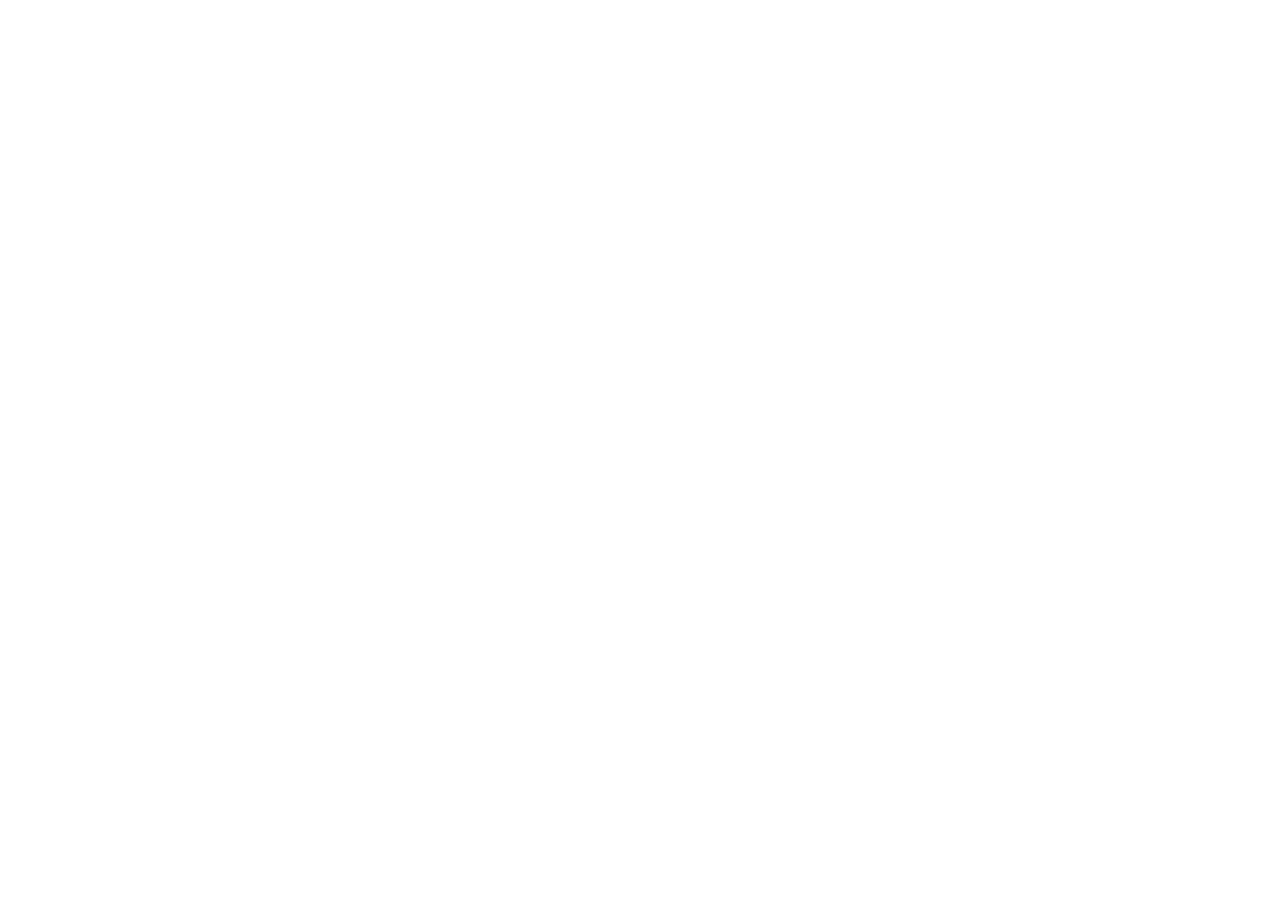
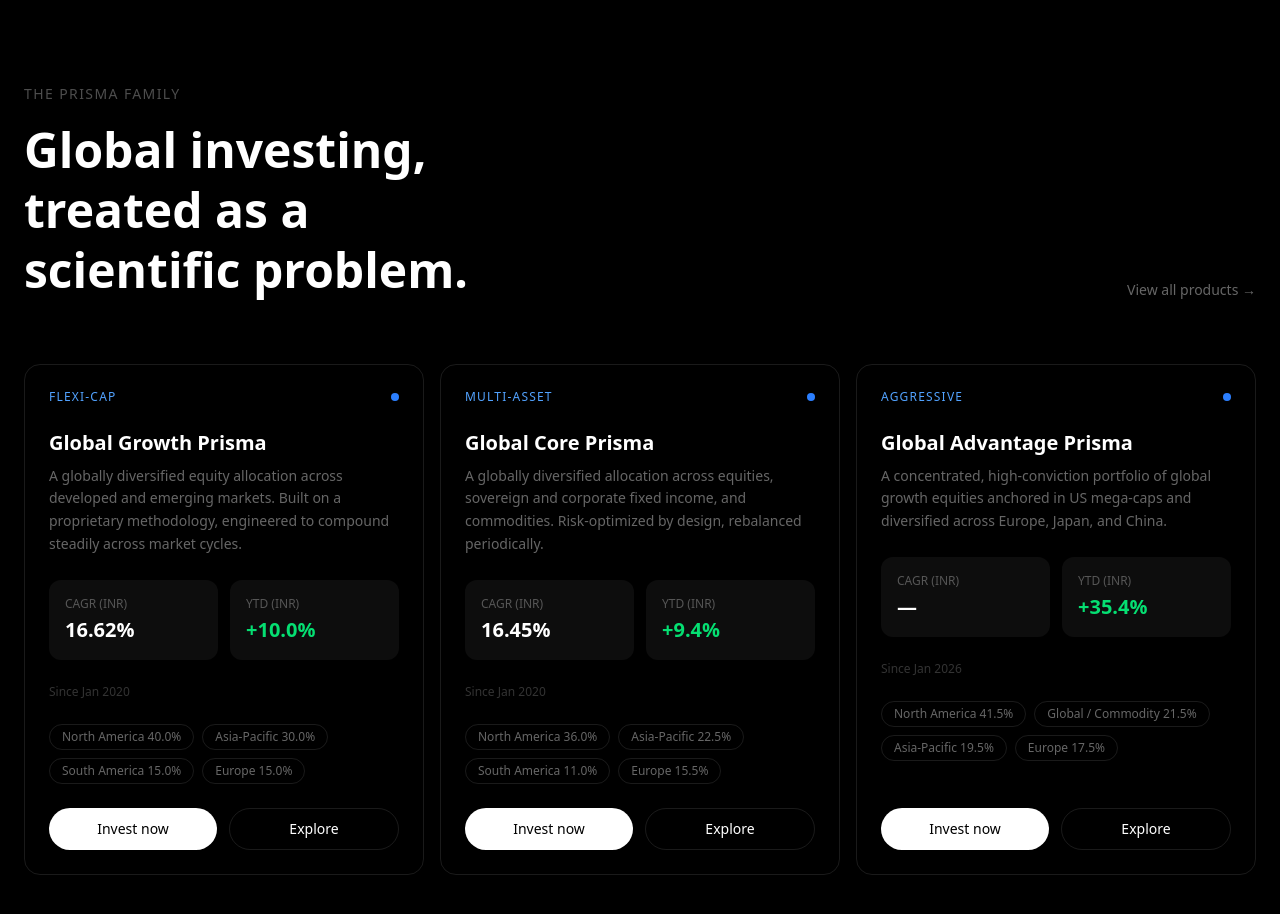
Before and after one commit to princeyadav14/spring-street, a Next.js app: page / in a window 1280 px wide. Shown: the part 1460-2374 px from the top of the page. Before the commit the page ends 1415 px from the top, so only its background shows below. Built offline with nearby package versions, Linux system fonts and the light colour scheme.

Commit message:
Add Products section

```diff
--- /dev/null
+++ b/app/components/Products.tsx
@@ -0,0 +1,106 @@
+import Link from 'next/link'
+
+const products = [
+  {
+    tag: 'FLEXI-CAP',
+    name: 'Global Growth Prisma',
+    description: 'A globally diversified equity allocation across developed and emerging markets. Built on a proprietary methodology, engineered to compound steadily across market cycles.',
+    cagr: '16.62%',
+    ytd: '+10.0%',
+    since: 'Since Jan 2020',
+    allocation: [
+      { region: 'North America', percent: '40.0%' },
+      { region: 'Asia-Pacific', percent: '30.0%' },
+      { region: 'South America', percent: '15.0%' },
+      { region: 'Europe', percent: '15.0%' },
+    ],
+  },
+  {
+    tag: 'MULTI-ASSET',
+    name: 'Global Core Prisma',
+    description: 'A globally diversified allocation across equities, sovereign and corporate fixed income, and commodities. Risk-optimized by design, rebalanced periodically.',
+    cagr: '16.45%',
+    ytd: '+9.4%',
+    since: 'Since Jan 2020',
+    allocation: [
+      { region: 'North America', percent: '36.0%' },
+      { region: 'Asia-Pacific', percent: '22.5%' },
+      { region: 'South America', percent: '11.0%' },
+      { region: 'Europe', percent: '15.5%' },
+    ],
+  },
+  {
+    tag: 'AGGRESSIVE',
+    name: 'Global Advantage Prisma',
+    description: 'A concentrated, high-conviction portfolio of global growth equities anchored in US mega-caps and diversified across Europe, Japan, and China.',
+    cagr: '—',
+    ytd: '+35.4%',
+    since: 'Since Jan 2026',
+    allocation: [
+      { region: 'North America', percent: '41.5%' },
+      { region: 'Global / Commodity', percent: '21.5%' },
+      { region: 'Asia-Pacific', percent: '19.5%' },
+      { region: 'Europe', percent: '17.5%' },
+    ],
+  },
+]
+
+export default function Products() {
+  return (
+    <section className="bg-black py-32 border-t border-white/5">
+      <div className="max-w-7xl mx-auto px-6">
+        <div className="mb-16">
+          <p className="text-white/30 text-sm uppercase tracking-widest mb-4">The Prisma Family</p>
+          <div className="flex items-end justify-between">
+            <h2 className="text-4xl md:text-5xl font-bold text-white max-w-lg leading-tight">
+              Global investing, treated as a scientific problem.
+            </h2>
+            <Link href="/products" className="hidden md:flex items-center gap-2 text-white/40 hover:text-white text-sm transition-colors">
+              View all products →
+            </Link>
+          </div>
+        </div>
+        <div className="grid grid-cols-1 md:grid-cols-3 gap-4">
+          {products.map((product, i) => (
+            <div key={i} className="border border-white/10 rounded-2xl p-6 hover:border-white/20 transition-all duration-300 flex flex-col gap-6">
+              <div className="flex items-center justify-between">
+                <span className="text-blue-400 text-xs font-medium tracking-widest">{product.tag}</span>
+                <span className="w-2 h-2 rounded-full bg-blue-500" />
+              </div>
+              <div>
+                <h3 className="text-white font-semibold text-xl mb-2">{product.name}</h3>
+                <p className="text-white/40 text-sm leading-relaxed">{product.description}</p>
+              </div>
+              <div className="grid grid-cols-2 gap-3">
+                <div className="bg-white/5 rounded-xl p-4">
+                  <div className="text-white/30 text-xs mb-1">CAGR (INR)</div>
+                  <div className="text-white font-semibold text-xl">{product.cagr}</div>
+                </div>
+                <div className="bg-white/5 rounded-xl p-4">
+                  <div className="text-white/30 text-xs mb-1">YTD (INR)</div>
+                  <div className="text-green-400 font-semibold text-xl">{product.ytd}</div>
+                </div>
+              </div>
+              <div className="text-white/20 text-xs">{product.since}</div>
+              <div className="flex flex-wrap gap-2">
+                {product.allocation.map((a, j) => (
+                  <span key={j} className="text-xs text-white/40 border border-white/10 rounded-full px-3 py-1">
+                    {a.region} {a.percent}
+                  </span>
+                ))}
+              </div>
+              <div className="flex gap-3 mt-auto">
+                <button className="flex-1 bg-white text-black text-sm font-medium py-2.5 rounded-full hover:bg-white/90 transition-colors">
+                  Invest now
+                </button>
+                <Link href="/products" className="flex-1 border border-white/10 text-white text-sm font-medium py-2.5 rounded-full hover:bg-white/5 transition-colors text-center">
+                  Explore
+                </Link>
+              </div>
+            </div>
+          ))}
+        </div>
+      </div>
+    </section>
+  )
+}
--- a/app/page.tsx
+++ b/app/page.tsx
@@ -1,6 +1,7 @@
 import Navbar from './components/Navbar'
 import Hero from './components/Hero'
 import Stats from './components/Stats'
+import Products from './components/Products'
 
 export default function Home() {
   return (
@@ -8,6 +9,7 @@
       <Navbar />
       <Hero />
       <Stats />
+      <Products />
     </main>
   )
 }
```
